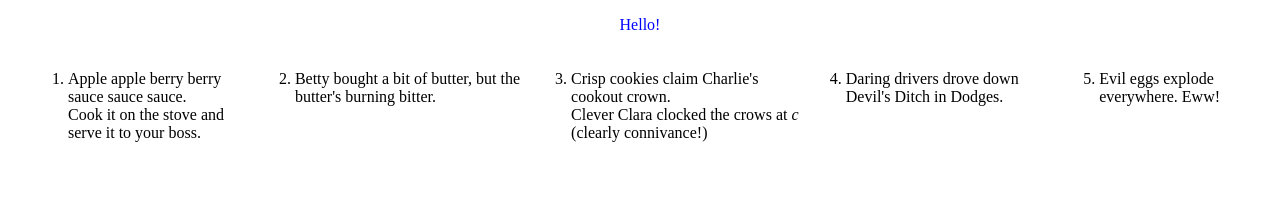
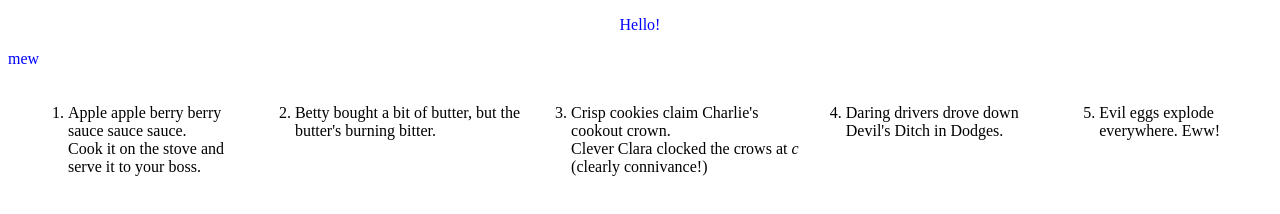
Before and after one commit to danielplazada/Practice, a plain HTML site: page Intro to HTML-CSS.html in a window 1280 px wide. Drawn offline with Linux system fonts and the light colour scheme.

Commit message:
Second comint

```diff
--- a/Intro to HTML-CSS.html
+++ b/Intro to HTML-CSS.html
@@ -3,13 +3,14 @@
   <head>
     <title>Listy list</title>
     <style>
-      p { color: red; }
+      p { color: blue; }
       ol { display: flex; }
       li { margin: 20px; }
     </style>
   </head>
   <body>
     <p style="color:blue; text-align:center;">Hello!</p>
+    <p>mew</p>
     <ol>
       <li>Apple apple berry berry sauce sauce sauce.<br>
           Cook it on the stove and serve it to your boss.
```
